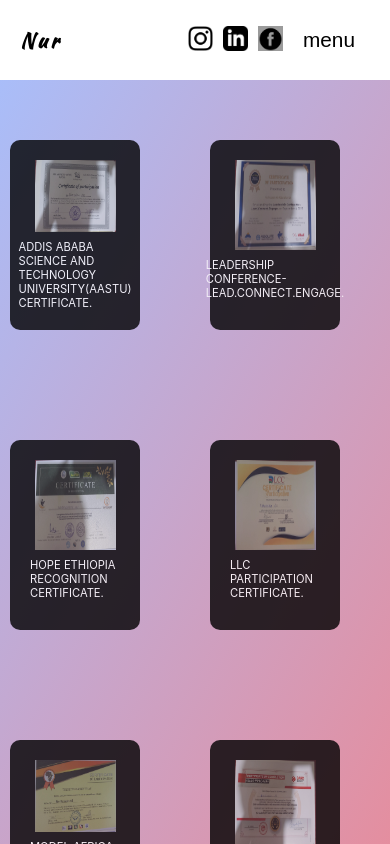
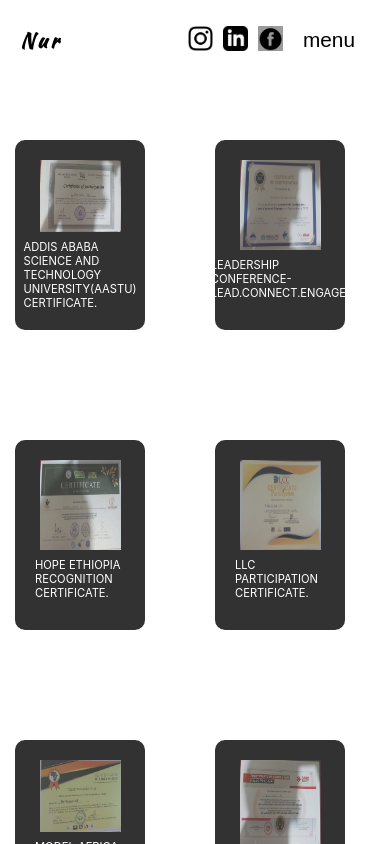
Before and after one commit to thomyhabesha/nurport, a React (Create React App) app: page /#/accomplish in a window 390 px wide. Shown: the top 844 px of the page. Built offline with nearby package versions, Linux system fonts and the light colour scheme; a web font is replaced by a local one.

Commit message:
kgteaklallmn

```diff
--- a/src/component/accomp/Accomp.css
+++ b/src/component/accomp/Accomp.css
@@ -23,6 +23,10 @@
    grid-template-rows: 400px 400px 400px;
   height: 80rem;
    padding: 140px 70px 0 70px;
+   background-color: linear-gradient(
+        120deg, #a6c0fe 0%,
+        #f68084 100%
+       );
 }
 .acc_card img{
     width:90%;
@@ -75,11 +79,8 @@
        grid-template-columns: 210px 210px ;
        grid-template-rows: 300px 300px 300px 300px;
       height: 80rem;
-       padding: 140px 10px 0 10px;
-       background: linear-gradient(
-        120deg, #a6c0fe 0%,
-        #f68084 100%
-       );
+       padding: 140px 10px 0 15px;
+
     }
     .acc_card img{
         width:90%;
--- a/src/component/accomp/Accomp.jsx
+++ b/src/component/accomp/Accomp.jsx
@@ -6,7 +6,7 @@
 
 function Accomp() {
   return (
-    <div className='acc_comp' >
+    <div className='acc_comp'>
 {
    Data.map(item=>{
     return(
--- a/src/component/navigation/Nav.css
+++ b/src/component/navigation/Nav.css
@@ -99,7 +99,7 @@
     position:fixed;
       top:0;
       left:0;
-      height: 100vh;
+      height: 100%;
       width: 100dvw;
       display: flex;
       flex-direction: column;
```
